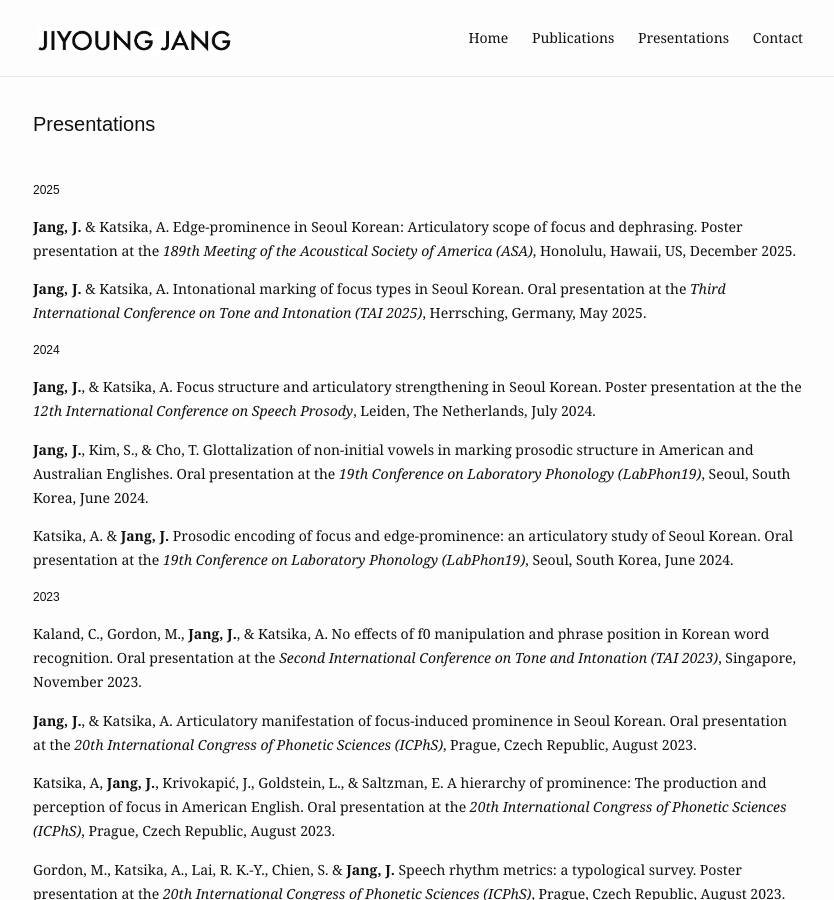
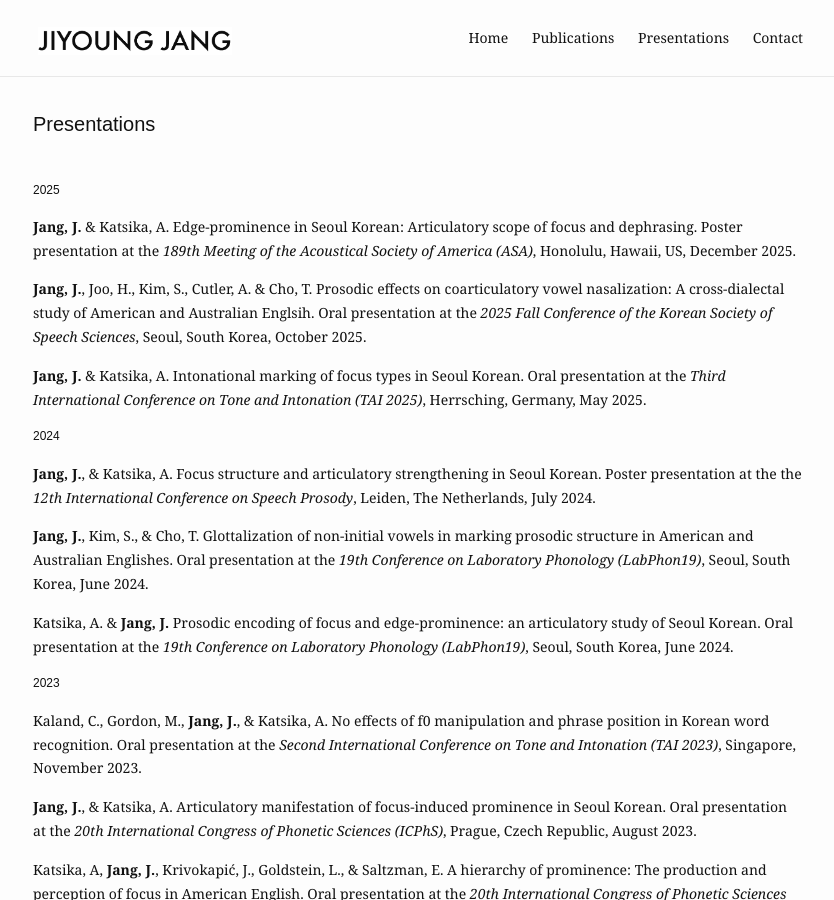
Before and after one commit to jiyoungj/jiyoungj.github.io, a Jekyll site: the page built from presentations.md, in a window 1280 px wide and 900 px high. Shown: the whole window, without its empty margins (222-1056 px from the left). Built offline with Jekyll 4.4.1, drawn with Linux system fonts in a browser that asks for light colours; some web fonts are replaced.

Commit message:
Update presentations.md

```diff
--- a/presentations.md
+++ b/presentations.md
@@ -11,6 +11,8 @@ slug: /presentations/
 <h4>2025</h4>
 
   <b>Jang, J.</b> & Katsika, A. Edge-prominence in Seoul Korean: Articulatory scope of focus and dephrasing. Poster presentation at the <em>189th Meeting of the Acoustical Society of America (ASA)</em>, Honolulu, Hawaii, US, December 2025.
+
+  <b>Jang, J.</b>, Joo, H., Kim, S., Cutler, A. & Cho, T. Prosodic effects on coarticulatory vowel nasalization: A cross-dialectal study of American and Australian Englsih. Oral presentation at the <em>2025 Fall Conference of the Korean Society of Speech Sciences</em>, Seoul, South Korea, October 2025.
 
   <b>Jang, J.</b> & Katsika, A. Intonational marking of focus types in Seoul Korean. Oral presentation at the <em>Third International Conference on Tone and Intonation (TAI 2025)</em>, Herrsching, Germany, May 2025.
 
```
